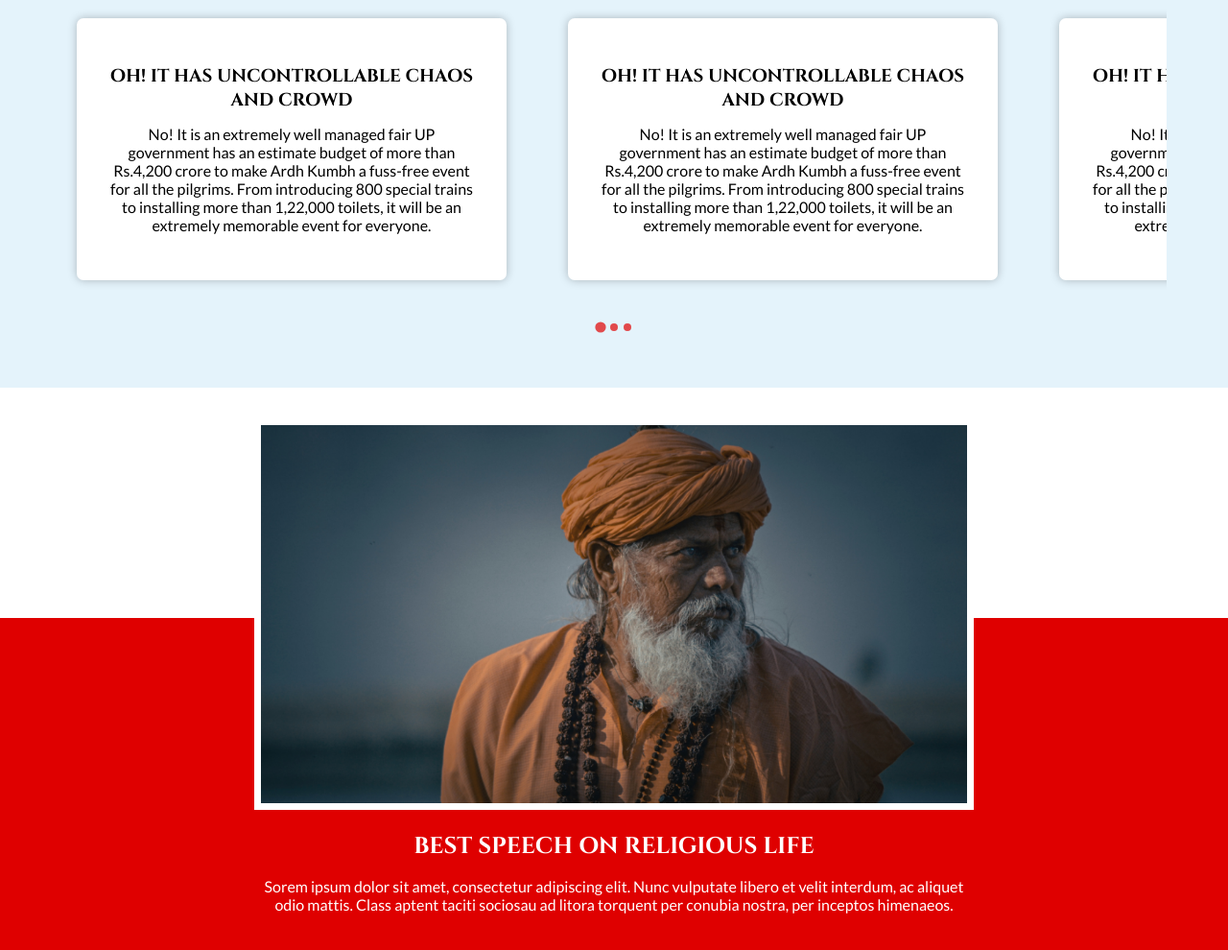
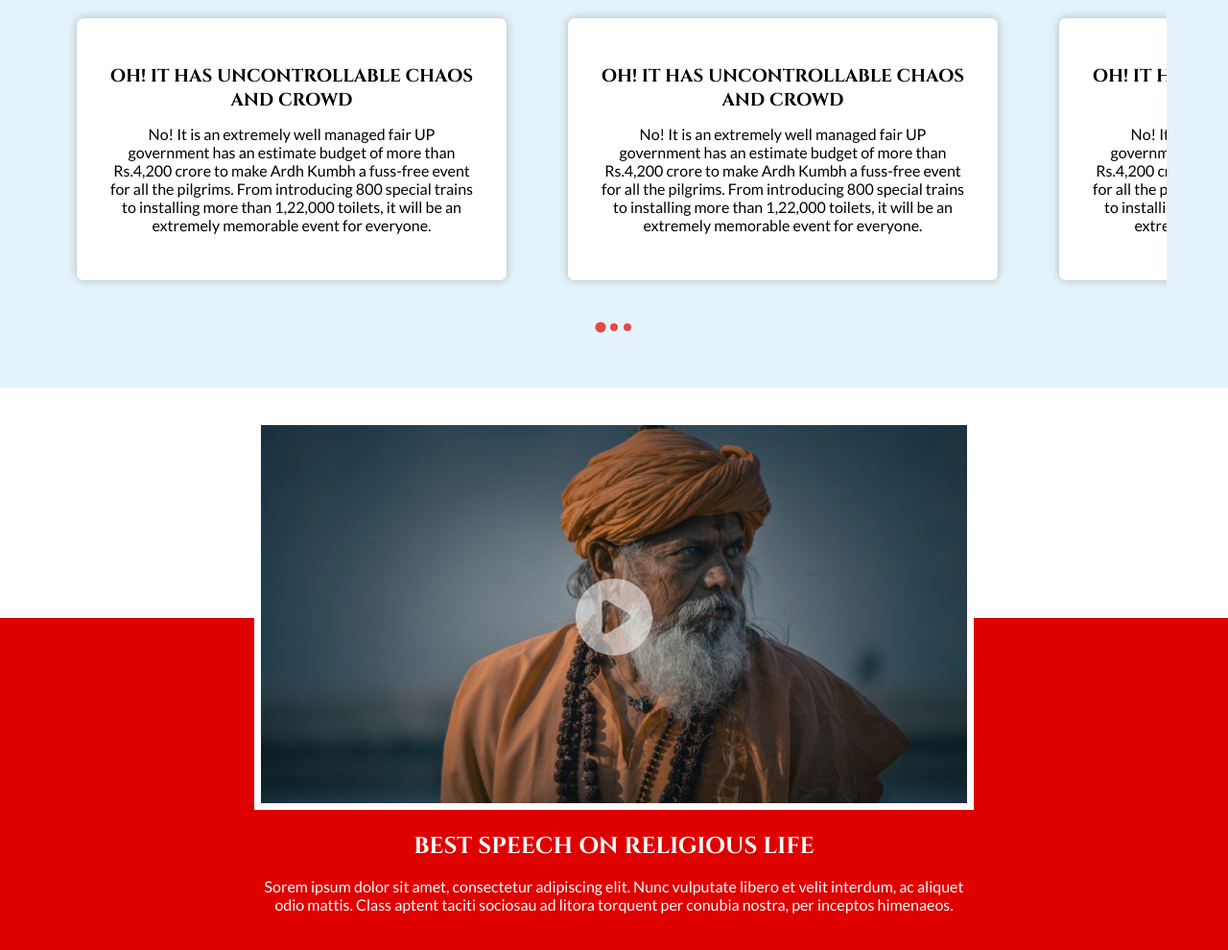
Before and after one commit to Abuzaid98/task-NexGen, a plain HTML site: page index.html in a window 1280 px wide. Shown: the part 788-1778 px from the top of the page at 96% size. Drawn offline with nearby package versions, Linux system fonts and the light colour scheme.

Commit message:
play button Added

```diff
--- a/index.css
+++ b/index.css
@@ -194,7 +194,7 @@ body {
 }
 
 .wrap-3 .video {
-
+position: relative;
     margin-top: -16rem;
 }
 
@@ -202,6 +202,16 @@ body {
     width: 100%;
     border: 7px solid #fff;
     object-fit: cover;
+}
+.play{
+    position: absolute;
+    top: 50%;
+    left: 50%;
+    transform: translate(-50%,-50%);
+}
+.play .fa-solid{
+    font-size: 5rem;
+    color: #ffffff87;
 }
 
 .wrap-3 h2 {
--- a/index.html
+++ b/index.html
@@ -157,6 +157,7 @@
         <div class="bottom">
             <div class="video">
                 <img src="./img/sadhu.png" alt="person">
+                <a href="#" class="play"><i class="fa-solid fa-circle-play"></i></a>
             </div>
             <h2>BEST SPEECH ON RELIGIOUS LIFE</h2>
             <p class="lato">
```
